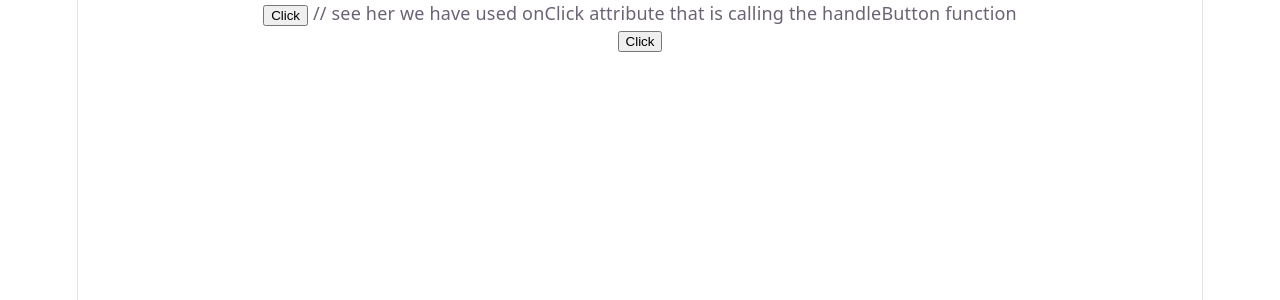
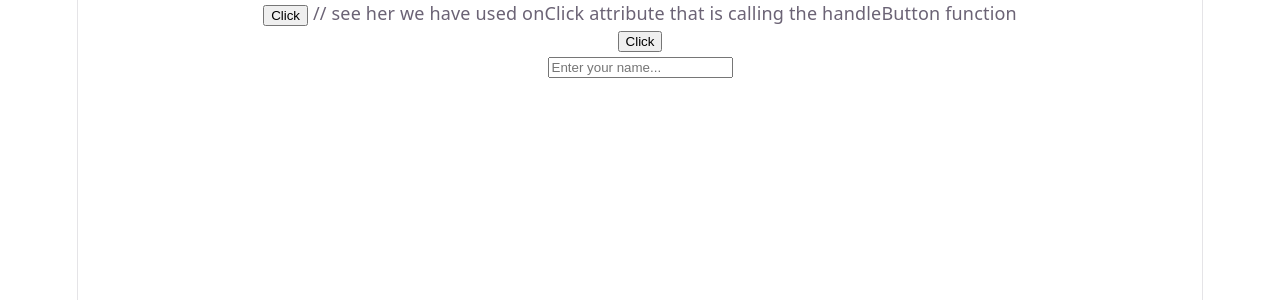
Before and after one commit to Dhathri128/React-Practice, a React (Vite) app in the folder Events/: page / in a window 1280 px wide. Shown: the top 300 px of the page. Built offline with nearby package versions, Linux system fonts and the light colour scheme.

Commit message:
Practiced a program on the OnChange event Handler

```diff
--- a/Events/src/App.jsx
+++ b/Events/src/App.jsx
@@ -2,6 +2,7 @@
 import './App.css'
 import Event1 from './components/Event1'
 import Event2 from './components/Event2'
+import OnChange from './components/OnChange'
 
 function App() {
 
@@ -10,6 +11,7 @@ function App() {
     <>
     <Event1/>
     <Event2/>
+    <OnChange/>
     </>
   )
 }
--- /dev/null
+++ b/Events/src/components/OnChange.jsx
@@ -0,0 +1,18 @@
+import { useState } from "react";
+const OnChange =() =>{
+
+    const[text,setText] = useState();
+
+    return(
+        <div>
+            <input
+            type="text"
+            id="input"
+            placeholder ="Enter your name..."
+            onChange ={(e)=> setText(e.target.value)}
+            />
+            <h2>{text}</h2>
+        </div>
+    );
+}
+export default OnChange;
```
